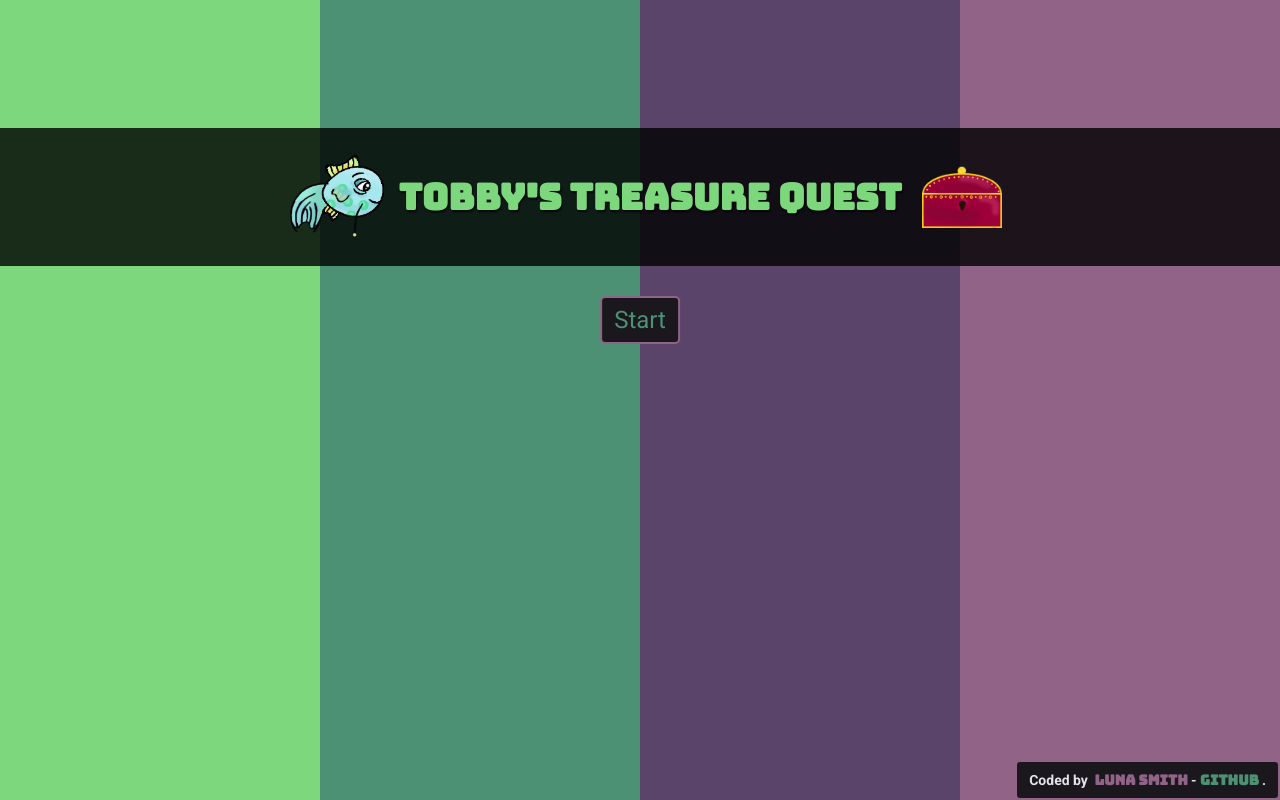
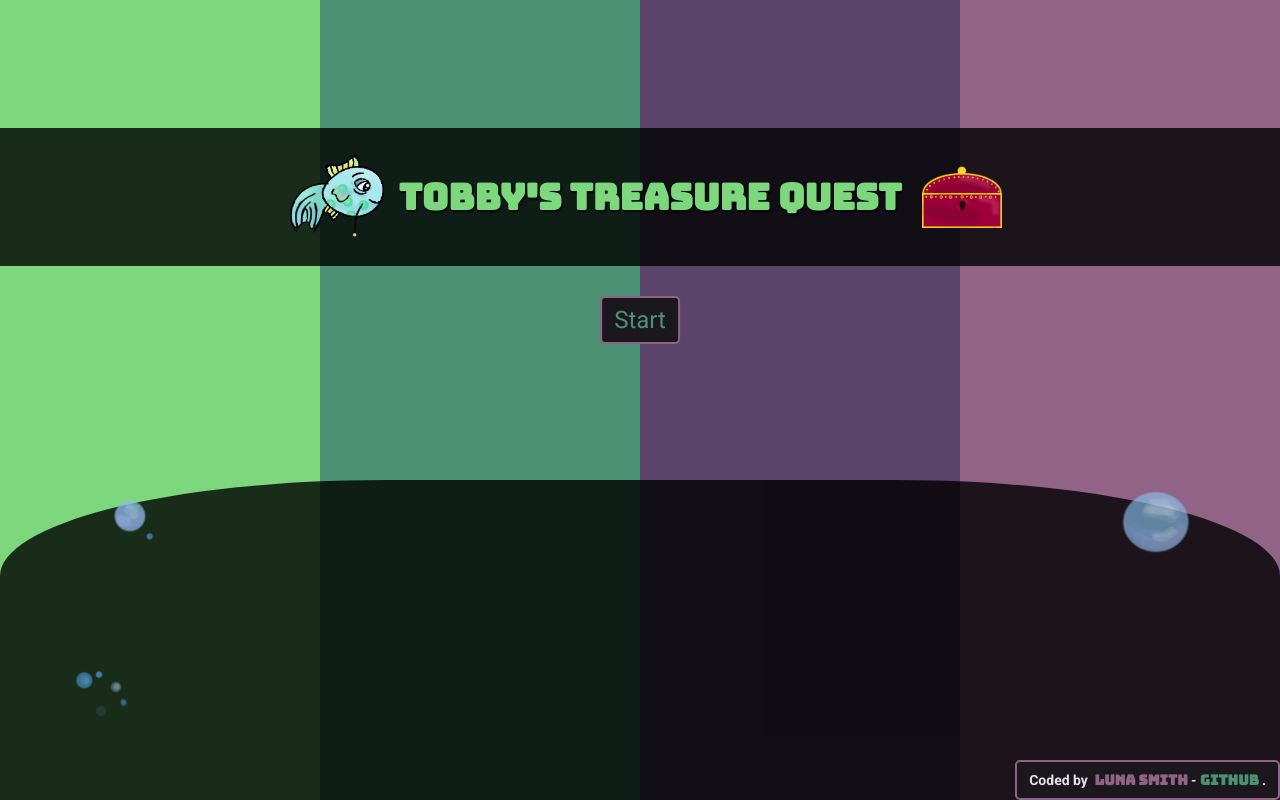
Before and after one commit to Lu-Smith/obstacle-jumping-game-vue, a Vue app: page / in a window 1280 px wide. Built offline with nearby package versions, Linux system fonts and the light colour scheme; a web font is replaced by a local one.

Commit message:
Updated animation in introPage

```diff
--- a/src/components/IntroPage.vue
+++ b/src/components/IntroPage.vue
@@ -6,10 +6,19 @@
       <img src="../assets//images/treasure.png" alt="treasure" class="treasure">
     </h1>
     <button @click="handleStartGame">Start</button>
+    <div class="animtationContainer">
+      <img src="../assets//images/boubles1.png" alt="boubles" class="moving_image1">
+      <img src="../assets//images/boubles2.png" alt="boubles" class="moving_image">
+      <img src="../assets//images/boubles3.png" alt="boubles" class="moving_image2">
+      <img src="../assets//images/boubles4.png" alt="boubles" class="moving_image3">
+      <img src="../assets//images/boubles.png" alt="boubles" class="moving_image4">
+      <img src="../assets//images/fish.png" alt="fish" class="fish">
+    </div>
   </div>
 </template>
 
 <script setup lang="ts">
+
   defineProps<{ msg: string }>();
 
   const emits = defineEmits(['startGame']);
@@ -20,8 +29,135 @@
 </script>
 
 <style lang="scss" scoped>
+@keyframes moveUp {
+  0% {
+    bottom: 20px;
+    right: -140%;
+    transform: rotate(0deg);
+  }
+  30% {
+    bottom: 60px;
+    right: -30%;
+    transform: rotate(3deg);
+  }
+  60% {
+    bottom: 50px;
+    right: 30%;
+    transform: rotate(-3deg);
+  }
+  100% {
+    bottom: 20px;
+    right: 100%;
+    transform: rotate(0deg);
+  }
+}
+
+@keyframes moveUp1 {
+  0% {
+    bottom: -120;
+    right: -20px;
+    transform: rotate(0deg);
+  }
+  50% {
+    bottom: 160%;
+    right: 100px;
+    transform: rotate(180deg);
+  }
+  100% {
+    bottom: 160%;
+    right: 60px;
+    transform: rotate(0deg);
+  }
+}
+
+@keyframes moveUp2 {
+  0% {
+    bottom: -130;
+    right: 20px;
+    transform: rotate(0deg);
+  }
+  50% {
+    bottom: 180%;
+    right: 100px;
+    transform: rotate(360deg);
+  }
+  100% {
+    bottom: 250%;
+    right: -200px;
+    transform: rotate(0deg);
+  }
+}
+
+@keyframes moveUp3 {
+  0% {
+    bottom: -150;
+    right: 200px;
+    transform: rotate(0deg);
+  }
+  40% {
+    bottom: 300px;
+    right: 300px;
+    transform: rotate(180deg);
+  }
+  60% {
+    bottom: 400px;
+    right: 100px;
+    transform: rotate(0deg);
+  }
+  100% {
+    bottom: -150;
+    right: 200px;
+    transform: rotate(0deg);
+  }
+}
+
+@keyframes moveUp4 {
+  0% {
+    bottom: 150px;
+    right: 120%;
+    transform: rotate(0deg);
+  }
+  30% {
+    bottom: 100px;
+    right: 20%;
+    transform: rotate(2deg);
+  }
+  60% {
+    bottom: 120px;
+    right: -20%;
+    transform: rotate(-2deg);
+  }
+  100% {
+    bottom: 150px;
+    right: -120%;
+    transform: rotate(0deg);
+  }
+}
+
+@keyframes fish {
+  0% {
+    bottom: 200px;
+    right: 100%;
+    transform: rotate(0deg);
+  }
+  30% {
+    bottom: 300px;
+    right: 0;
+    transform: rotate(5deg);
+  }
+  60% {
+    bottom: 350px;
+    right: 0;
+    transform: rotate(-5deg);
+  }
+  100% {
+    bottom: 200px;
+    right: -100%;
+    transform: rotate(0deg);
+  }
+}
+
   div {
-
     h1 {
       @include flex(center, center, row);
       color: #7dd87d;
@@ -47,6 +183,45 @@
       font-family: 'Roboto', sans-serif;
       padding: $button-padding;
       margin-top: 30px;
+    }
+
+    .animtationContainer {
+      background-color: rgba(0, 0, 0, 0.8);
+      height: 40%;
+      width: 100vw;
+      position: fixed;
+      bottom: 0;
+      border-top-left-radius: 30%;
+      border-top-right-radius: 30%;
+    }
+
+    .moving_image, .moving_image1, .moving_image2, .moving_image3, .moving_image4, .fish {
+      bottom: 0;
+      position: relative;
+    }
+
+    .moving_image {
+      animation: moveUp 5s linear infinite;
+    }
+
+    .moving_image1 {
+      animation: moveUp1 5s linear infinite;
+    }
+
+    .moving_image2 {
+      animation: moveUp2 5s linear infinite;
+    }
+
+    .moving_image3 {
+      animation: moveUp3 5s linear infinite;
+    }
+
+    .moving_image4 {
+      animation: moveUp4 5s linear infinite;
+    }
+
+    .fish {
+      animation: fish 5s linear infinite;
     }
 
   }
```
